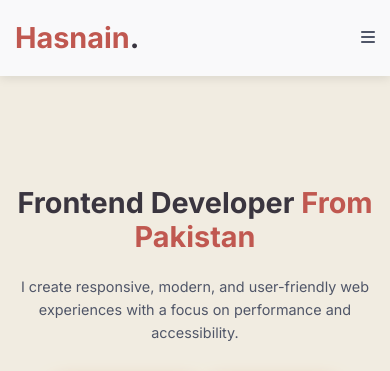
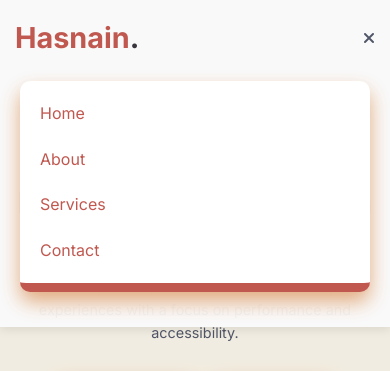
Before and after one commit to MuhammadHasnainahmed/Newportfolio, a plain HTML site: page index.html in a window 390 px wide. Both pictures are taken after a click on the element 368 px from the left and 38 px from the top of the page. Shown: the top 371 px of the page. Drawn offline with nearby package versions, Linux system fonts and the light colour scheme.

Commit message:
chat add

```diff
--- a/app.js
+++ b/app.js
@@ -310,3 +310,54 @@ if (contactForm) {
     });
 
 }
+
+
+
+// -------------mobile nav--------------------------
+
+let hamburger = document.getElementById('hamburger');
+let mobilemenu = document.getElementById('mobile-menu');
+let close = document.getElementById('close');
+
+
+if (hamburger) {
+    hamburger.addEventListener('click', () =>{
+        mobilemenu.style.display = mobilemenu.style.display === 'flex' ? 'none' : 'flex';
+      close.style.display = close.style.display === 'block' ? 'none' : 'block';
+      hamburger.style.display="none";
+    //   hamburger.style.display = hamburger.style.display === 'none' ? 'block' : 'none';
+    })
+}
+
+if (close) {
+
+    close.addEventListener('click', () =>{
+        mobilemenu.style.display = mobilemenu.style.display === 'flex' ? 'none' : 'flex';
+      close.style.display = close.style.display === 'block' ? 'none' : 'block';
+      hamburger.style.display="block";
+    //   close.style.display = close.style.display === 'block' ? 'none' : 'block';
+    })
+}
+
+
+const observer = new IntersectionObserver(entries => {
+  entries.forEach(entry => {
+    if (entry.isIntersecting) {
+      if (entry.target.classList.contains('hero')) {
+        entry.target.classList.add('animate__fadeInDown');
+      }
+      if (entry.target.classList.contains('about')) {
+        entry.target.classList.add('animate__fadeInLeft');
+      }
+      if (entry.target.classList.contains('projects')) {
+        entry.target.classList.add('animate__zoomIn');
+      }
+      if (entry.target.classList.contains('contact')) {
+        entry.target.classList.add('animate__fadeInRight');
+      }
+      observer.unobserve(entry.target);
+    }
+  });
+}, { threshold: 0.2 });
+
+document.querySelectorAll('.animate__animated').forEach(el => observer.observe(el));
--- a/index.html
+++ b/index.html
@@ -7,6 +7,8 @@
     <link rel="stylesheet" href="https://cdnjs.cloudflare.com/ajax/libs/font-awesome/6.4.0/css/all.min.css">
     <link rel="stylesheet" href="https://fonts.googleapis.com/css2?family=Inter:wght@300;400;500;600;700&display=swap">
     <link rel="stylesheet" href="style.css">
+    <link rel="stylesheet" href="https://cdnjs.cloudflare.com/ajax/libs/animate.css/4.1.1/animate.min.css"/>
+
 </head>
 <body>
     <!-- Header -->
@@ -22,32 +24,43 @@
             </ul>
             <div class="nav-icons">
 
-                <div class="hamburger" id="hamburger">
-                    <i class="fas fa-bars"></i>
+                <div class="hamburger" >
+                    <i id="hamburger" class="fas fa-bars"></i>
+                    <i id="close" class="fas fa-times" style="display: none;"></i>
                 </div>
+
             </div>
         </div>
+
+         <div id="mobile-menu" class="mobile-menu">
+      <a href="#" class="block text-gray-700 hover:text-blue-600">Home</a>
+      <a href="#" class="block text-gray-700 hover:text-blue-600">About</a>
+      <a href="#" class="block text-gray-700 hover:text-blue-600">Services</a>
+      <a href="#" class="block text-gray-700 hover:text-blue-600">Contact</a>
+    </div>
+
+
     </header>
 
     <!-- Hero Section -->
-    <section class="hero" id="home">
-        <div class="container hero-content">
+    <section class="hero animate__animated" id="home">
+        <div class="container hero-content ">
             <div class="hero-text">
-                <h1>Frontend Developer <span>From Pakistan</span></h1>
-                <p>I create responsive, modern, and user-friendly web experiences with a focus on performance and accessibility.</p>
+                <h1 class="animate__animated  animate__bounceInDown">Frontend Developer <span>From Pakistan</span></h1>
+                <p class="animate__animated  animate__bounceInUp ">I create responsive, modern, and user-friendly web experiences with a focus on performance and accessibility.</p>
                 <div class="hero-buttons">
                     <a href="#projects" class="btn">View My Work</a>
                     <a href="#contact" class="btn btn-outline">Contact Me</a>
                 </div>
             </div>
-            <div class="hero-image">
+            <div class="hero-image animate__animated animate__bounceInRight">
                 <img src="hero.png" alt="Hasnain">
             </div>
         </div>
     </section>
 
     <!-- About Section -->
-    <section class="section about" id="about">
+    <section class="section about animate__animated" id="about">
         <div class="container">
             <h2 class="section-title">About Me</h2>
             <div class="about-content">
@@ -68,17 +81,17 @@
     <section class="section skills" id="skills">
         <div class="container">
             <h2 class="section-title">My Skills</h2>
-            <div class="skills-container">
+            <div class="skills-container ">
                 <!-- work on javascript -->
             </div>
         </div>
     </section>
 
     <!-- Projects Section -->
-    <section class="section projects" id="projects">
+    <section class="section projects animate__animated" id="projects">
         <div class="container">
             <h2 class="section-title">My Projects</h2>
-            <div class="projects-grid">
+            <div class="projects-grid animate__animated ">
 
                 <!-- work on javascript -->
 
@@ -98,7 +111,7 @@
     </section>
 
     <!-- Contact Section -->
-    <section class="section contact" id="contact">
+    <section class="section contact animate__animated" id="contact">
         <div class="container">
             <h2 class="section-title">Get In Touch</h2>
             <div class="contact-content">
@@ -153,6 +166,12 @@
 
     <script src="https://cdn.jsdelivr.net/npm/@supabase/supabase-js@2"></script>
 
+
+
+
+    <script src="https://cdn.botpress.cloud/webchat/v3.3/inject.js"></script>
+<script src="https://files.bpcontent.cloud/2025/09/11/19/20250911191604-6F0BPCSG.js" defer></script>
+
     <script src="app.js"></script>
 </body>
 </html>
--- a/style.css
+++ b/style.css
@@ -178,6 +178,21 @@ header {
 .hamburger {
   display: none;
   cursor: pointer;
+}
+
+.mobile-menu{
+  /* display: flex; */
+  flex-direction: column;
+  gap: 20px;
+  position: relative;
+  margin: 20px;
+  padding: 20px;
+  background: var(--lighter);
+  box-shadow: var(--shadow);
+  border-bottom: 9px solid var(--primary);
+  border-radius: 10px;
+  /* top: 70px; */
+  display: none;
 }
 
 /* Hero Section */
```
